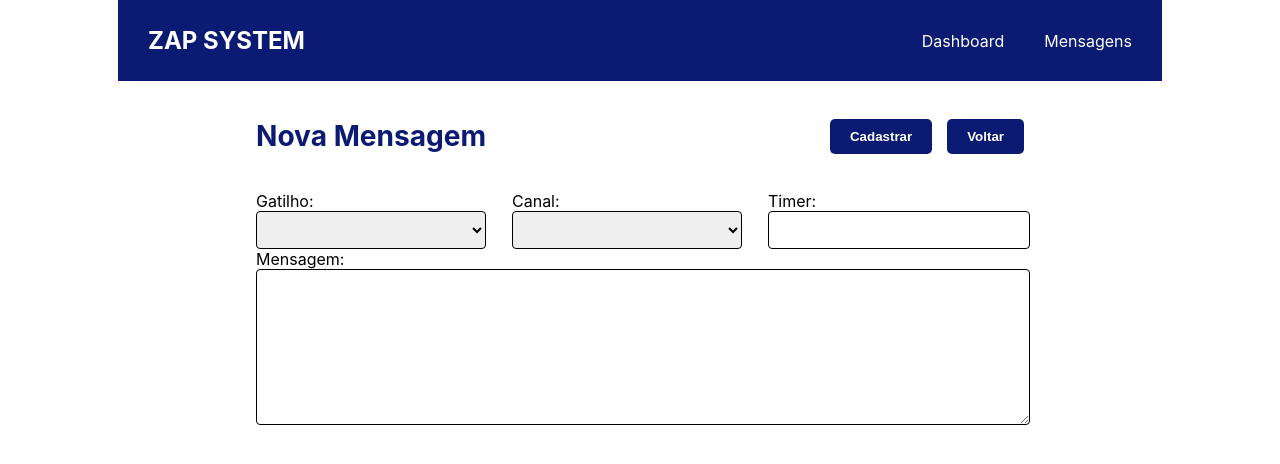
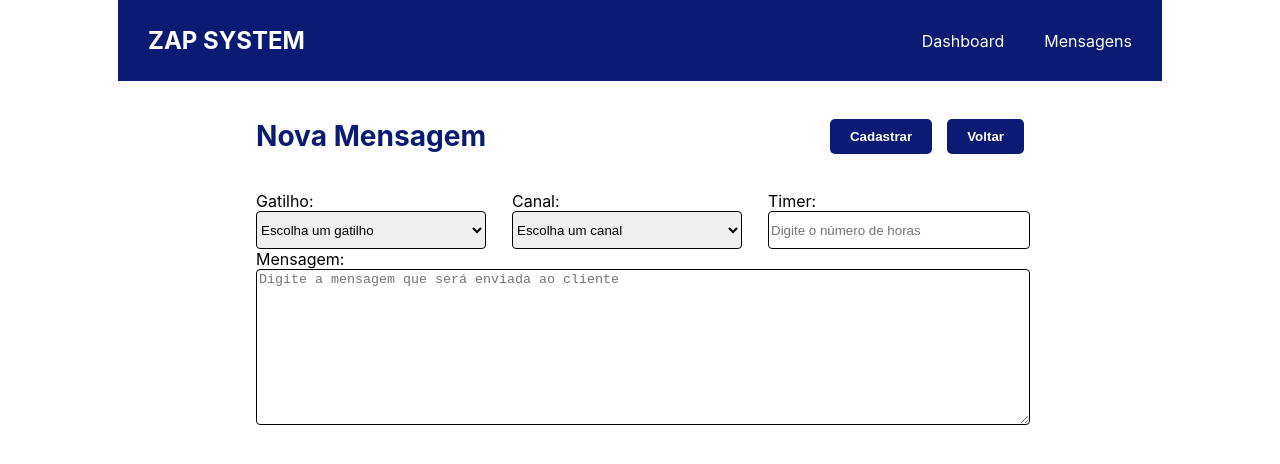
Before and after one commit to pnakashima/zap-system, a React (Create React App) app: page /list in a window 1280 px wide. Both pictures are taken after a click on the button "Nova Mensagem". Shown: the top 464 px of the page. Built offline with nearby package versions, Linux system fonts and the light colour scheme; data requests are answered from the project's data file.

Commit message:
add placeholders

```diff
--- a/src/App.css
+++ b/src/App.css
@@ -41,6 +41,8 @@ span {
   flex-direction: column;
   margin: 0 auto;
   align-items: center;
+  border:1px solid black;
+  margin-bottom: 20px;
 }
 
 /* MessageFields CSS */
--- a/src/components/MessageFields/index.jsx
+++ b/src/components/MessageFields/index.jsx
@@ -20,6 +20,7 @@ const MessageFields = (props) => {
         setChannels(storeChannels)
     }, [storeTriggers, storeChannels])
 
+
     return (
         <>
             <form onSubmit={funcButton1}>
@@ -36,21 +37,38 @@ const MessageFields = (props) => {
                 <div className="message-filter-container">
                     <div className="message-filter-item">
                         <label htmlFor="trigger">Gatilho:</label><br />
-                        <select id="trigger" name="trigger" onChange={(e) => handleTrigger(e.target.value)} value={triggerValue}>
-                            <option value="" ></option>
+                        <select
+                            id="trigger"
+                            name="trigger"
+                            onChange={(e) => handleTrigger(e.target.value)}
+                            value={triggerValue}
+                        >
+                            <option value="" >Escolha um gatilho</option>
                             {triggers.map((el) => <option key={el.id} value={el.name}>{el.name}</option>)}
                         </select>
                     </div>
                     <div className="message-filter-item">
                         <label htmlFor="channel">Canal:</label><br />
-                        <select id="channel" name="channel" onChange={(e) => handleChannel(e.target.value)} value={channelValue}>
-                            <option value=""></option>
+                        <select
+                            id="channel"
+                            name="channel"
+                            onChange={(e) => handleChannel(e.target.value)}
+                            value={channelValue}
+                        >
+                            <option value="">Escolha um canal</option>
                             {channels.map((el) => <option key={el.id} value={el.name}>{el.name}</option>)}
                         </select>
                     </div>
                     <div className="message-filter-item">
                         <label htmlFor="timer">Timer:</label><br />
-                        <input type="text" id="timer" name="timer" onChange={(e) => handleTimer(e.target.value)} value={timerValue} />
+                        <input
+                            type="text"
+                            id="timer"
+                            name="timer"
+                            onChange={(e) => handleTimer(e.target.value)}
+                            value={timerValue}
+                            placeholder="Digite o número de horas"
+                        />
                     </div>
                 </div>
 
@@ -63,6 +81,7 @@ const MessageFields = (props) => {
                             rows="10"
                             value={messageValue}
                             onChange={(e) => handleMessage(e.target.value)}
+                            placeholder="Digite a mensagem que será enviada ao cliente"
                         />
                     </div>
                 }
--- a/src/pages/NewMessage/index.jsx
+++ b/src/pages/NewMessage/index.jsx
@@ -26,7 +26,7 @@ const NewMessage = () => {
             .typeError('Digite o número de horas do Timer (apenas números)')
             .positive('Digite o número de horas do Timer (números positivos apenas)')
             .integer('Digite o número de horas do Timer (números inteiros apenas)'),
-        message: yup.string().required('Digite a mensagem que será enviada ao usuário'),
+        message: yup.string().required('Digite a mensagem que será enviada ao cliente'),
     })
 
     const handleSubmit = async (e) => {
```
